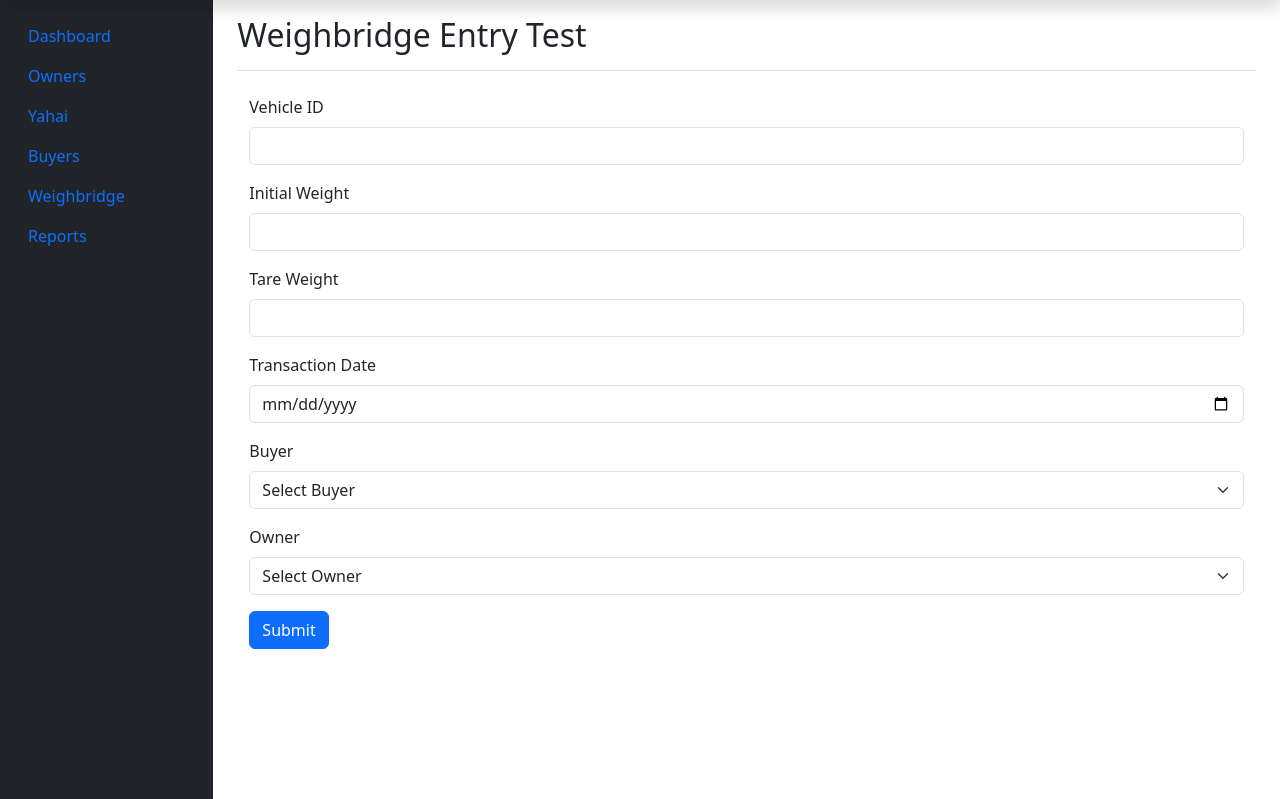
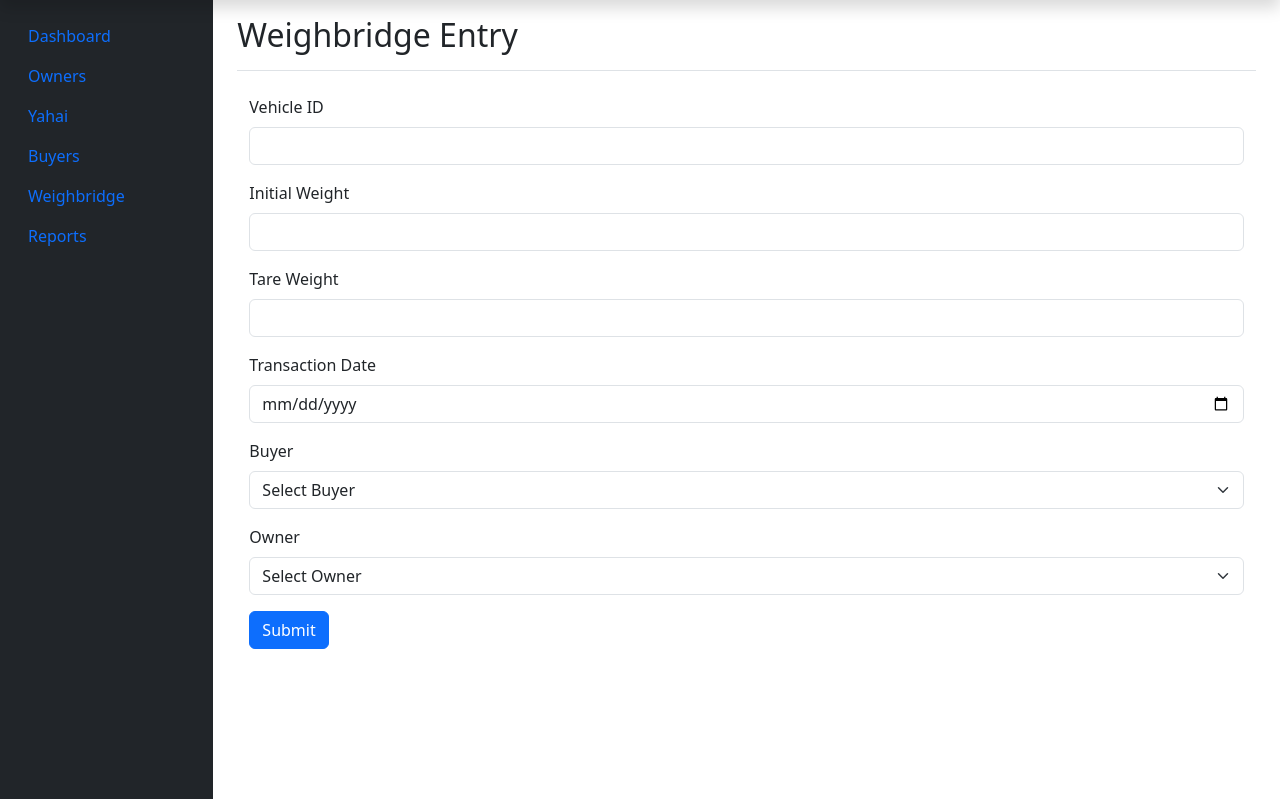
Before and after one commit to hasangithub/prototype, a PHP site: page /create-weighbridge.php in a window 1280 px wide. Shown: the part 40-839 px from the top of the page. Run offline with PHP 8.4, Linux system fonts and the light colour scheme.

Commit message:
Testing push

```diff
--- a/create-weighbridge.php
+++ b/create-weighbridge.php
@@ -18,7 +18,7 @@
 
             <main id="main-content" class="col-md-9 ms-sm-auto col-lg-10 px-md-4">
                 <div class="d-flex justify-content-between flex-wrap flex-md-nowrap align-items-center pt-3 pb-2 mb-3 border-bottom">
-                    <h1 class="h2">Weighbridge Entry Test</h1>
+                    <h1 class="h2">Weighbridge Entry</h1>
                 </div>
                 <div class="content">
                 <main class="container mt-4">
```
